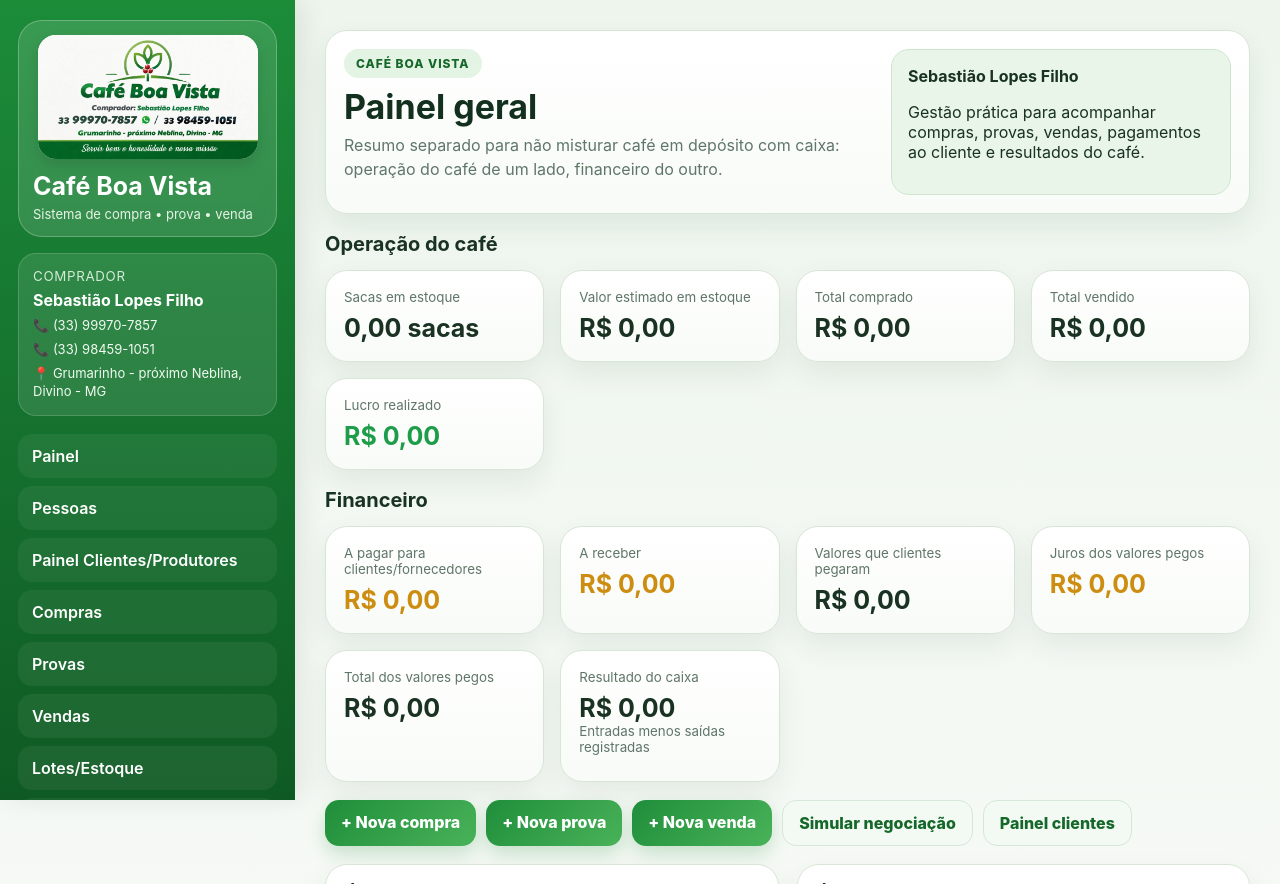
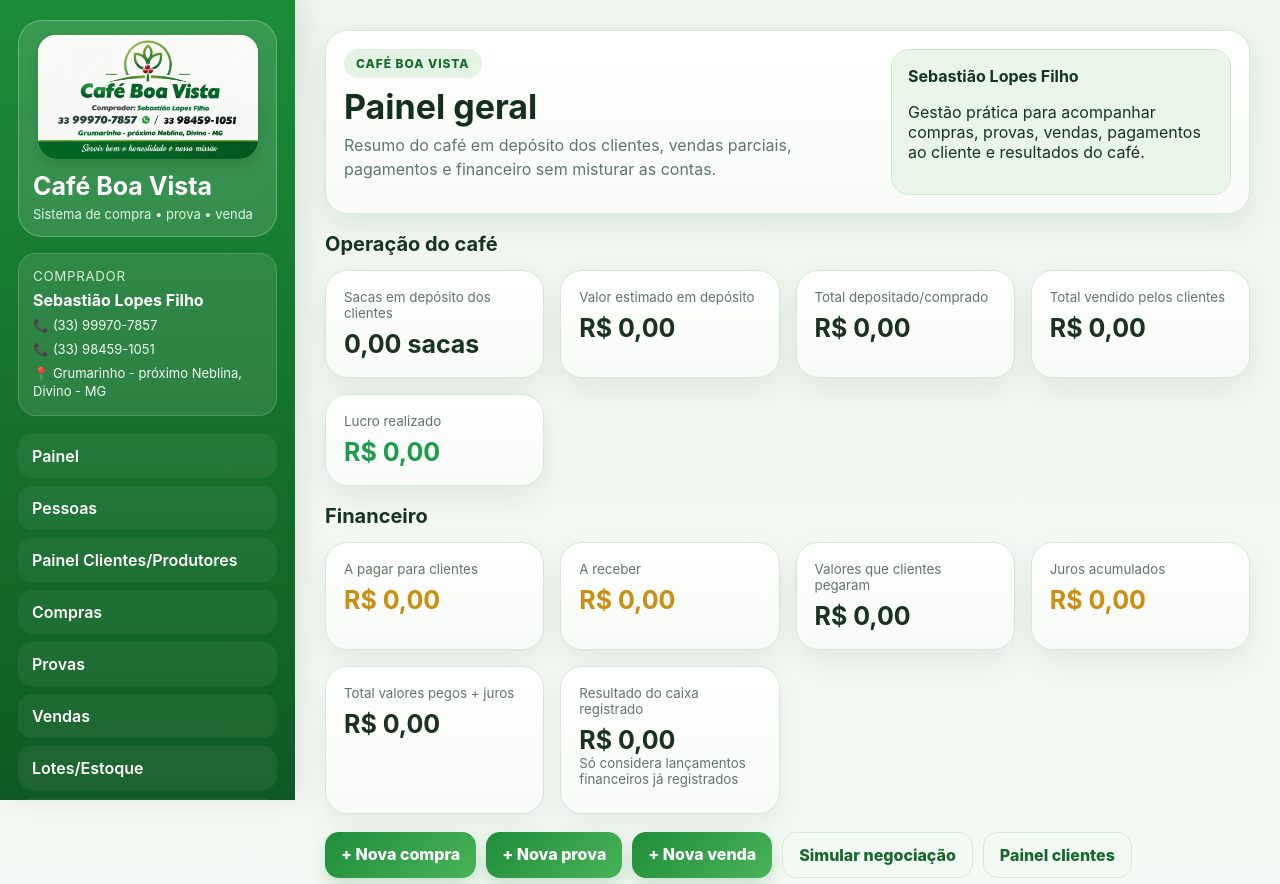
Before and after one commit to sketchJayJay/sistemaagroseguro, a Flask app: page / in a window 1280 px wide. Shown: the top 884 px of the page. Run offline with Flask 3, Linux system fonts and the light colour scheme; data that the repository does not hold is empty.

Commit message:
Add files via upload

```diff
--- a/templates/index.html
+++ b/templates/index.html
@@ -4,7 +4,7 @@
   <div>
     <span class="eyebrow">CAFÉ BOA VISTA</span>
     <h1>Painel geral</h1>
-    <p class="subtitle">Resumo separado para não misturar café em depósito com caixa: operação do café de um lado, financeiro do outro.</p>
+    <p class="subtitle">Resumo do café em depósito dos clientes, vendas parciais, pagamentos e financeiro sem misturar as contas.</p>
   </div>
   <div class="hero-note">
     <strong>Sebastião Lopes Filho</strong>
@@ -14,21 +14,21 @@
 
 <div class="section-title"><h2>Operação do café</h2></div>
 <div class="grid metrics">
-  <div class="card metric"><small>Sacas em estoque</small><strong>{{ estoque|num }} sacas</strong></div>
-  <div class="card metric"><small>Valor estimado em estoque</small><strong>{{ valor_estoque|money }}</strong></div>
-  <div class="card metric"><small>Total comprado</small><strong>{{ total_compras|money }}</strong></div>
-  <div class="card metric"><small>Total vendido</small><strong>{{ total_vendas|money }}</strong></div>
+  <div class="card metric"><small>Sacas em depósito dos clientes</small><strong>{{ estoque|num }} sacas</strong></div>
+  <div class="card metric"><small>Valor estimado em depósito</small><strong>{{ valor_estoque|money }}</strong></div>
+  <div class="card metric"><small>Total depositado/comprado</small><strong>{{ total_compras|money }}</strong></div>
+  <div class="card metric"><small>Total vendido pelos clientes</small><strong>{{ total_vendas|money }}</strong></div>
   <div class="card metric good"><small>Lucro realizado</small><strong>{{ lucro|money }}</strong></div>
 </div>
 
 <div class="section-title" style="margin-top:18px"><h2>Financeiro</h2></div>
 <div class="grid metrics">
-  <div class="card metric warn"><small>A pagar para clientes/fornecedores</small><strong>{{ pagar|money }}</strong></div>
+  <div class="card metric warn"><small>A pagar para clientes</small><strong>{{ pagar|money }}</strong></div>
   <div class="card metric warn"><small>A receber</small><strong>{{ receber|money }}</strong></div>
   <div class="card metric"><small>Valores que clientes pegaram</small><strong>{{ valores_clientes_pegaram|money }}</strong></div>
-  <div class="card metric warn"><small>Juros dos valores pegos</small><strong>{{ juros_clientes_pegaram|money }}</strong></div>
-  <div class="card metric"><small>Total dos valores pegos</small><strong>{{ total_clientes_pegaram|money }}</strong></div>
-  <div class="card metric"><small>Resultado do caixa</small><strong>{{ resultado_caixa|money }}</strong><small>Entradas menos saídas registradas</small></div>
+  <div class="card metric warn"><small>Juros acumulados</small><strong>{{ juros_clientes_pegaram|money }}</strong></div>
+  <div class="card metric"><small>Total valores pegos + juros</small><strong>{{ total_clientes_pegaram|money }}</strong></div>
+  <div class="card metric"><small>Resultado do caixa registrado</small><strong>{{ resultado_caixa|money }}</strong><small>Só considera lançamentos financeiros já registrados</small></div>
 </div>
 
 <div class="quick">
```
